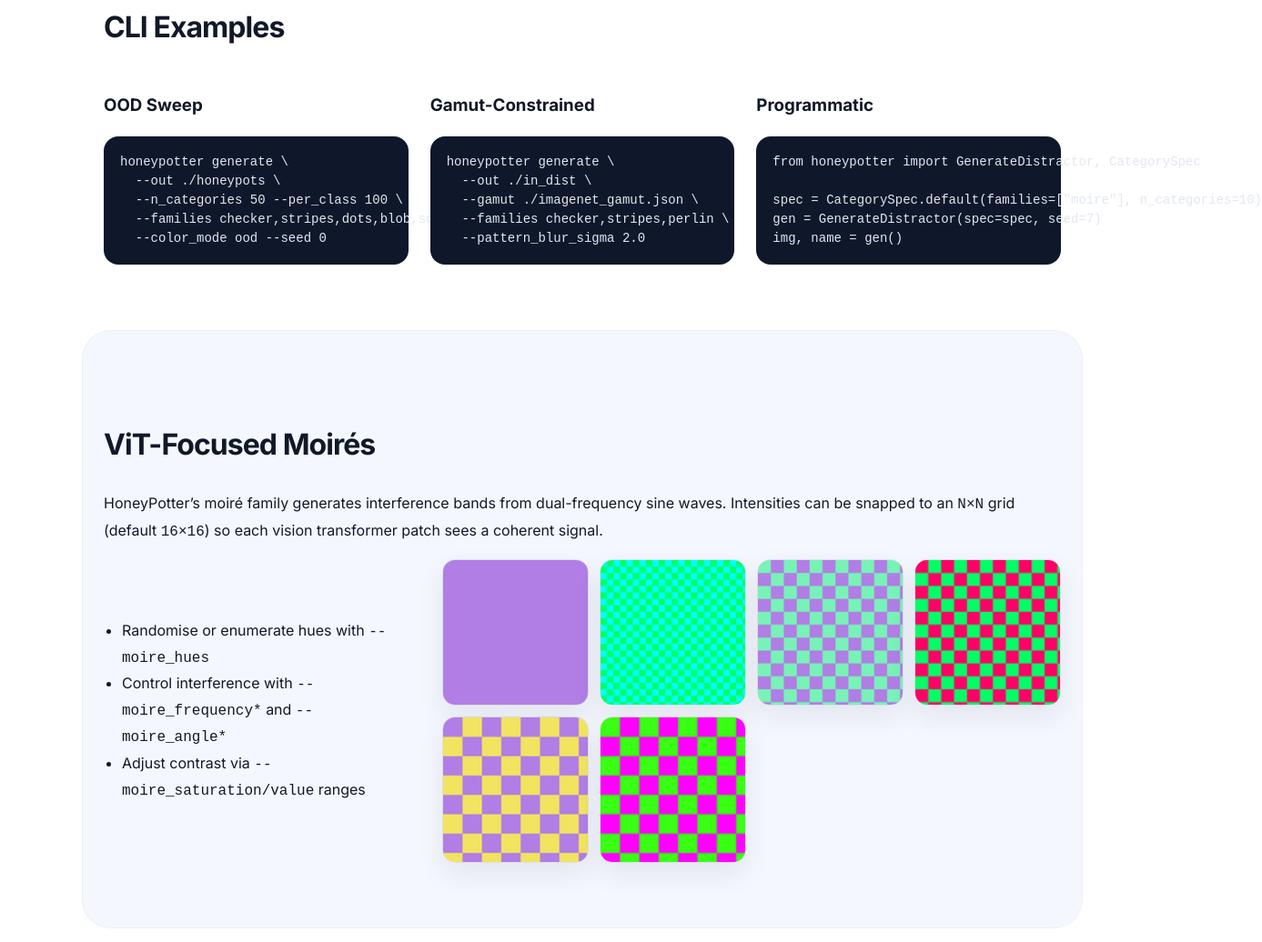
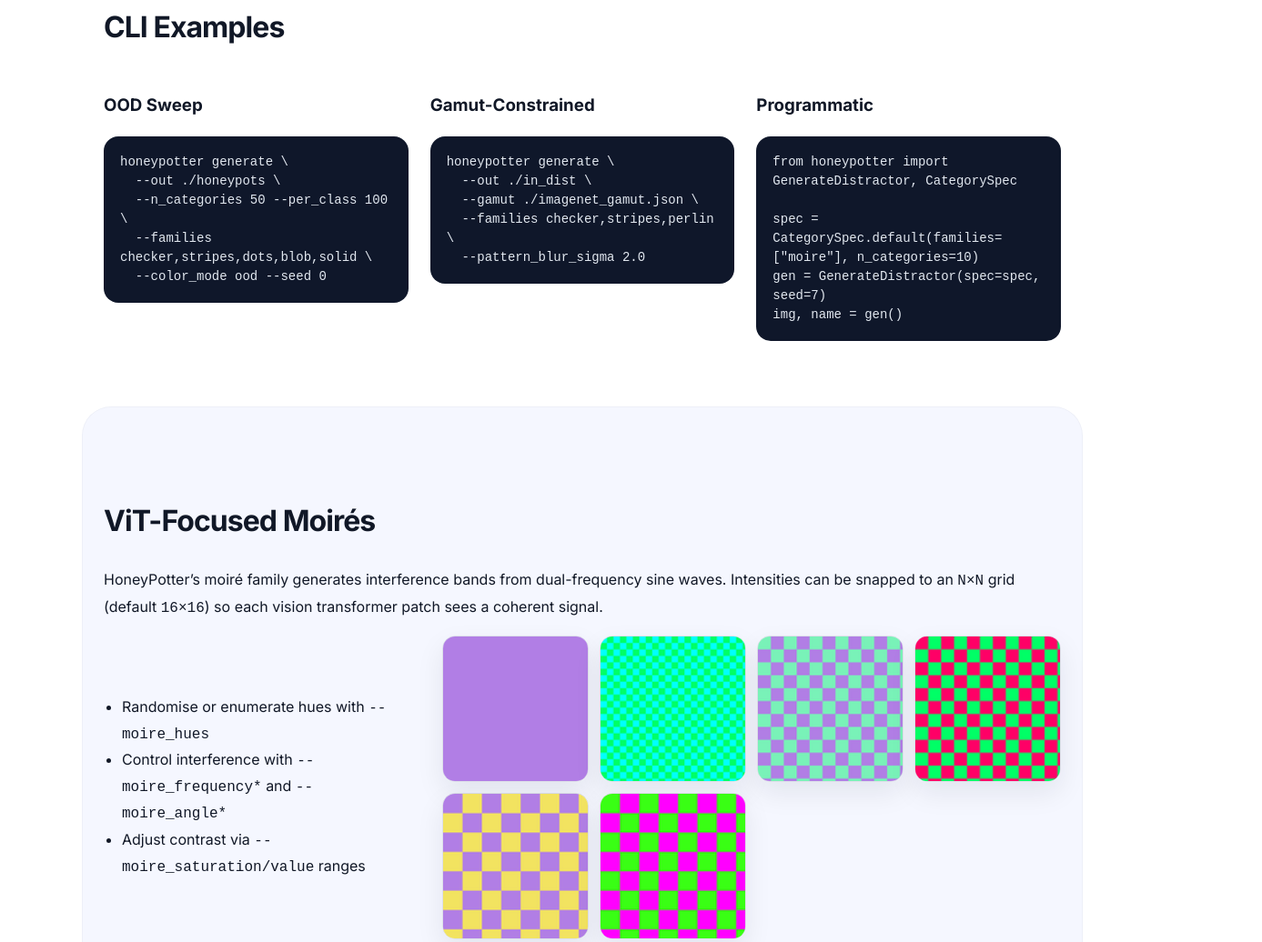
Before and after one commit to benlten/HoneyPotter, a plain HTML site: page docs/index.html in a window 1280 px wide. Shown: the part 1914-2950 px from the top of the page at 91% size, 1387 px wide, since content can reach past the window. Drawn offline with Linux system fonts and the light colour scheme.

Commit message:
Allow code blocks to wrap within docs

```diff
--- a/docs/style.css
+++ b/docs/style.css
@@ -174,6 +174,9 @@ pre {
   font-family: 'JetBrains Mono', 'Fira Code', monospace;
   font-size: 14px;
   line-height: 1.5;
+  overflow-x: auto;
+  white-space: pre-wrap;
+  word-break: break-word;
 }
 
 code {
```
